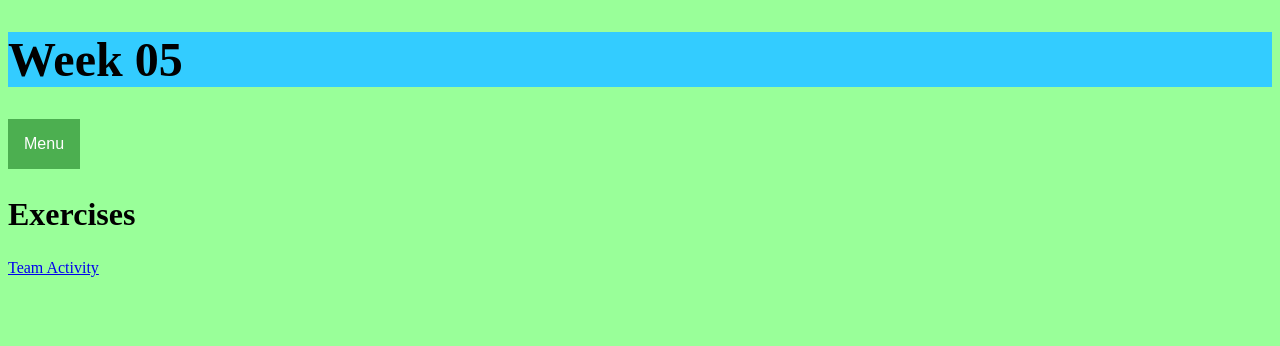
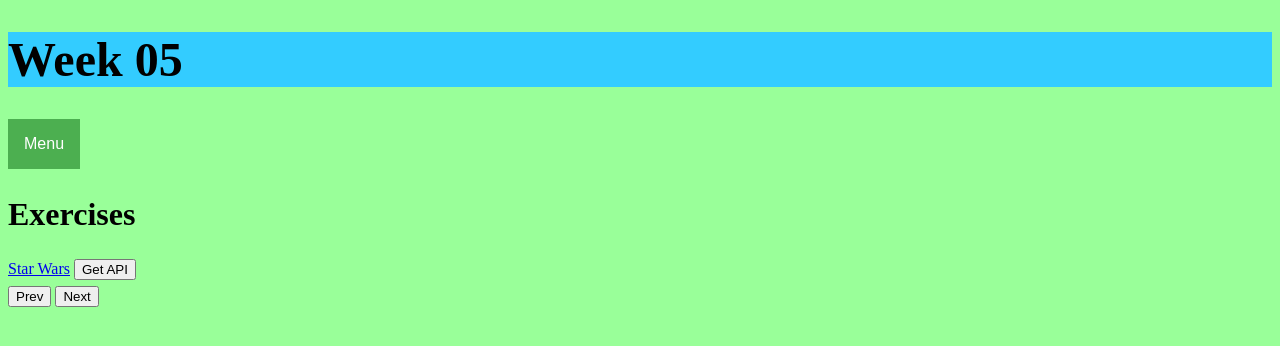
Before and after one commit to Heroice18/WDD330, a plain HTML site: page Week 8/week8Exercises.html in a window 1280 px wide. Drawn offline with Linux system fonts and the light colour scheme.

Commit message:
Team Activity Done

```diff
--- /dev/null
+++ b/Week 8/TeamAct.js
@@ -0,0 +1,177 @@
+function getJSON(url) {
+    return fetch(url)
+      .then(function(response) {
+        if (!response.ok) {
+          throw Error(response.statusText);
+        } else {
+            // var jsonObj = response.json()
+            // .then(populateTable(response))
+            // console.log("CHECK: " + response.json());
+            // populateTable(jsonObj);
+
+          return response;
+
+        }
+      })
+      .then(response => response.text())
+        .then(text => populateTable(text))
+      .catch(function(error) {
+        console.log(error);
+      });
+
+  }
+
+  var next;
+  var previous;
+
+  function populateTable(object){
+    console.log("OBJ IS: " + object);
+
+    var jsonList = JSON.parse(object);
+    console.log(typeof(jsonList));
+    console.log("STRING:" + jsonList );
+    for(var key in jsonList)
+    {
+        if(jsonList.hasOwnProperty(key))
+        {
+
+            // console.log("KEY " + jsonList.length);
+             console.log(key +  jsonList[key]);
+            console.log("Data: " + jsonList[key]);
+
+            if(jsonList["next"])
+            {
+                next = jsonList["next"];
+                console.log("NEXT URL: " + next);
+            }
+            if(jsonList["previous"])
+            {
+                previous = jsonList["previous"];
+            }
+        }
+
+    }
+    var people = jsonList["results"];
+
+    var adder = 1;
+    var table = document.getElementById("infoTable");
+                var row = table.insertRow(0);
+                var cell1 = row.insertCell(0);
+                cell1.innerHTML = "Name";
+                var cell2 = row.insertCell(1);
+                cell2.innerHTML = "Height";
+                var cell3 = row.insertCell(2);
+                cell3.innerHTML = "Mass";
+                var cell4 = row.insertCell(3);
+                cell4.innerHTML = "Hair Color";
+                var cell5 = row.insertCell(4);
+                cell5.innerHTML = "Skin Color";
+                var cell6 = row.insertCell(5);
+                cell6.innerHTML = "Eye Color";
+                var cell7 = row.insertCell(6);
+                cell7.innerHTML = "Birth Year";
+                var cell8 = row.insertCell(7);
+                cell8.innerHTML = "Gender";
+
+    for(var key in people)
+    {
+
+            console.log("Value: " + people[key].name);
+            if( people[key].name)
+            {
+
+
+                var table = document.getElementById("infoTable");
+                var row = table.insertRow(adder);
+
+                var cell1 = row.insertCell(0);
+                cell1.innerHTML = people[key].name;
+                if( people[key].height)
+                {
+                    var cell2 = row.insertCell(1);
+                    cell2.innerHTML = people[key].height;
+                    if( people[key].mass)
+                    {
+                        var cell3 = row.insertCell(2);
+                        cell3.innerHTML = people[key].mass;
+                        if( people[key].hair_color)
+                        {
+                            var cell4 = row.insertCell(3);
+                            cell4.innerHTML = people[key].hair_color;
+                                if( people[key].skin_color)
+                                {
+                                    var cell5 = row.insertCell(4);
+                                    cell5.innerHTML = people[key].skin_color;
+                                    if( people[key].eye_color)
+                                    {
+                                        var cell6 = row.insertCell(5);
+                                        cell6.innerHTML = people[key].eye_color;
+                                        if( people[key].birth_year)
+                                        {
+                                            var cell7 = row.insertCell(6);
+                                            cell7.innerHTML = people[key].birth_year;
+                                            if( people[key].gender)
+                                            {
+                                                var cell8 = row.insertCell(7);
+                                                cell8.innerHTML = people[key].gender;
+                                            }
+                                        }
+                                    }
+                                }
+                        }
+                    }
+
+                }
+
+
+            }
+
+
+    }
+
+    // console.log("VALUE: " + value);
+
+    // for(var i = 0; i < value.length; i++)
+    // {
+    //     console.log("to HTML: " + value.name);
+    // }
+
+
+
+
+  }
+
+
+function nextData(){
+//empty table
+var table = document.getElementById("infoTable");
+for (var i = 0, row; row = table.rows[i]; i++) {
+    //iterate through rows
+    //rows would be accessed using the "row" variable assigned in the for loop
+    for (var j = 0, col; col = row.cells[j]; j++) {
+      //iterate through columns
+      //columns would be accessed using the "col" variable assigned in the for loop
+
+    }
+    document.getElementById("infoTable").deleteRow(i);
+ }
+ //console.log("next in here: " + next);
+getJSON(next)
+
+}
+
+function prevData(){
+    var table = document.getElementById("infoTable");
+for (var i = 0, row; row = table.rows[i]; i++) {
+    //iterate through rows
+    //rows would be accessed using the "row" variable assigned in the for loop
+    for (var j = 0, col; col = row.cells[j]; j++) {
+      //iterate through columns
+      //columns would be accessed using the "col" variable assigned in the for loop
+
+    }
+    document.getElementById("infoTable").deleteRow(i);
+ }
+getJSON(previous)
+
+}
--- a/Week 8/week8Exercises.html
+++ b/Week 8/week8Exercises.html
@@ -18,7 +18,21 @@
     </div>
     <h2>Exercises</h2>
 
-    <a href="w05.zip">Team Activity</a>
-    </p>
+    <a href=" https://swapi.dev/api/people/1/" target="_blank" rel="noreferrer">Star Wars</a>
 
+    <button onclick="getJSON('https:\/\/swapi.dev/api/people/')">Get API </button>
+    <table id = "infoTable">
+      <tr>
+        <td>
+
+        </td>
+      </tr>
+      </table>
+
+<button onclick="prevData()">Prev</button>
+
+<button onclick="nextData()">Next</button>
+
+
+    <script src="TeamAct.js"></script>
 </body>
```
